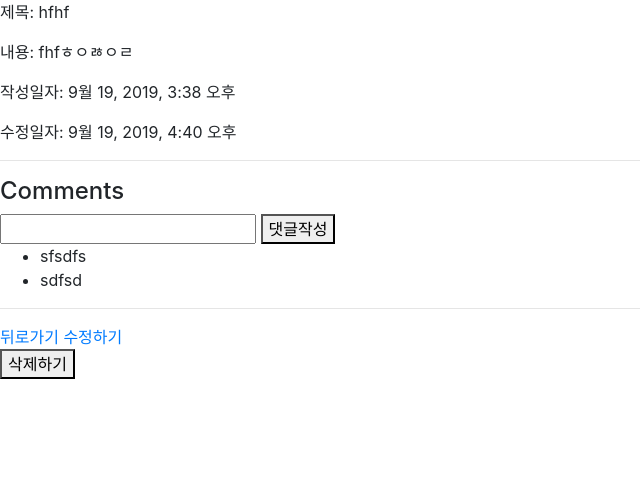
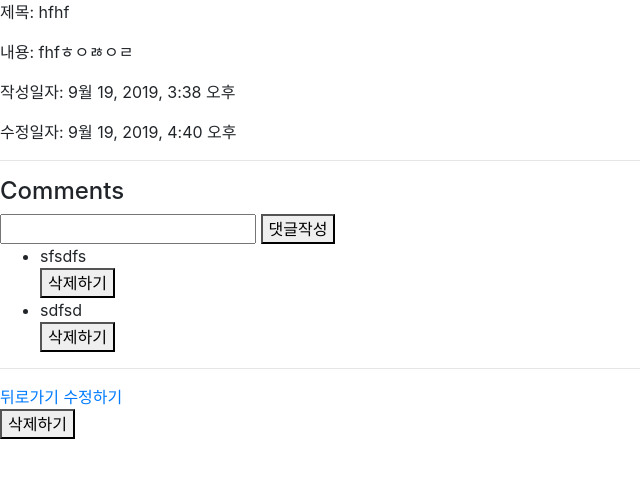
Before and after one commit to tesschung/django, a Django app: page /articles/detail/22/ in a window 1280 px wide. Shown: the top 478 px of the page, without its empty margins (0-640 px from the left). Run offline with Django 3.2, Linux system fonts and the light colour scheme; data comes from the database, SQL or seed files in the repository; both versions use the stored data as it was after the commit; some libraries are stand-ins or nearby versions.

Commit message:
Impletment comments_delete

```diff
--- a/django_crud/articles/models.py
+++ b/django_crud/articles/models.py
@@ -11,7 +11,8 @@ class Article(models.Model):
 
 class Comment(models.Model):
     # on_delete=models.CASCADE == 'Article이 삭제되면 Comment도 함께 삭제'
-    article = models.ForeignKey(Article, on_delete=models.CASCADE)
+    # related_name은 원래 article.comment_set으로 썼던 것을 article.comments로 쓸 수 있도록 변경
+    article = models.ForeignKey(Article, on_delete=models.CASCADE, related_name='comments')
     content = models.CharField(max_length=200)
     created_at = models.DateTimeField(auto_now_add=True)
     updated_at = models.DateTimeField(auto_now=True)
--- a/django_crud/articles/templates/articles/detail.html
+++ b/django_crud/articles/templates/articles/detail.html
@@ -16,14 +16,22 @@ detail
 {% csrf_token %}
 <input type="text" name="content">
 <button type="submit">댓글작성</button>
+
 </form>
 <ul>
 {% for comment in comments %}
-<li>{{ comment.content }}</li>
+  <li>
+    {{ comment.content }}
+    <form action="{% url 'articles:comments_delete' article.pk comment.pk%}" method="POST" onclick="return confirm('삭제?')">
+    {% csrf_token %}
+      <button type="submit">삭제하기</button>
+    </form>
+  </li>
 {% empty %}
-<p>아직 댓글이 없습니다.</p>
+  <p>아직 댓글이 없습니다.</p>
 {% endfor %}
 </ul>
+
 <hr>
 <a href="{% url 'articles:index' %}">뒤로가기</a>
 <a href="{% url 'articles:update' article.pk %}">수정하기</a>
--- a/django_crud/articles/urls.py
+++ b/django_crud/articles/urls.py
@@ -15,6 +15,10 @@ urlpatterns = [
     path('<int:article_pk>/delete/', views.delete, name='delete'),
     path('<int:article_pk>/update/', views.update, name='update'),
 
-    #
+    # 댓글 추가
+
     path('<int:article_pk>/comments', views.comments_create, name='comments_create'),
+    # 댓글 삭제
+    # /articles/3/comments/2/delete     article의 3번에 해당하는 comments중에 2에 해당하는 것을 삭제
+    path('<int:article_pk>/comments/<int:comment_pk>', views.comments_delete, name='comments_delete'),
 ]
--- a/django_crud/articles/views.py
+++ b/django_crud/articles/views.py
@@ -13,7 +13,8 @@ def index(request):
 
 def detail(request, article_pk):
     article = get_object_or_404(Article, pk=article_pk)
-    comments = article.comment_set.all()
+    # comments = article.comment_set.all()
+    comments = article.comments.all() # model 수정 후 바꿀 수 있게 되었다.
     context = {
         'article': article,
         'comments': comments,
@@ -74,16 +75,31 @@ def update(request, article_pk):
         }
         return render(request, 'articles/update.html', context)
 
-
+# article_pk에 해당하는 article에 새로운 comment 생성
 def comments_create(request, article_pk):
-    # article_pk에 해당하는 article에 새로운 comment 생성
-    # 생성한 다음 article detail page로 redirect
     article = Article.objects.get(pk=article_pk)
-
     if request.method == 'POST':
         content = request.POST.get('content')
         comment = Comment()
         comment.content = content
         comment.article = article
         comment.save()
+        # 생성한 다음 article detail page로 redirect
         return redirect('articles:detail', article.pk)
+
+# comment_pk에 해당하는 댓글 삭제
+def comments_delete(request, article_pk ,comment_pk):
+    '''
+    urls에서 article_pk를 먼저 받고,
+    그다음에 comment_pk를 받기때문에 이와 같이 인자 순서를 정해서 받는다.
+    '''
+    # model에서 pk에 해당하는 instance를 호출해준다.
+    comment = get_object_or_404(Comment, pk=comment_pk) # 특정 model하나를 가지고 오고 없으면 404페이지 전달
+    if request.method == 'POST':
+        comment.delete() # 있으면 바로 삭제
+        # 삭제한 다음 article detail page로 redirect
+        return redirect('articles:detail', article_pk)
+
+    else:
+        # 해당하는 instance가 없다면, 삭제하지 않고 바로 디테일 페이지로 redirect
+        return redirect('articles:detail', article_pk)
```
Also changed, not shown: django_crud/articles/templates/articles/index.html (+4 -3 lines), django_crud/README.md, django_crud/articles/migrations/0002_comment.py, django_crud/articles/migrations/0004_auto_20190925_0926.py (added), django_crud/db.sqlite3.
